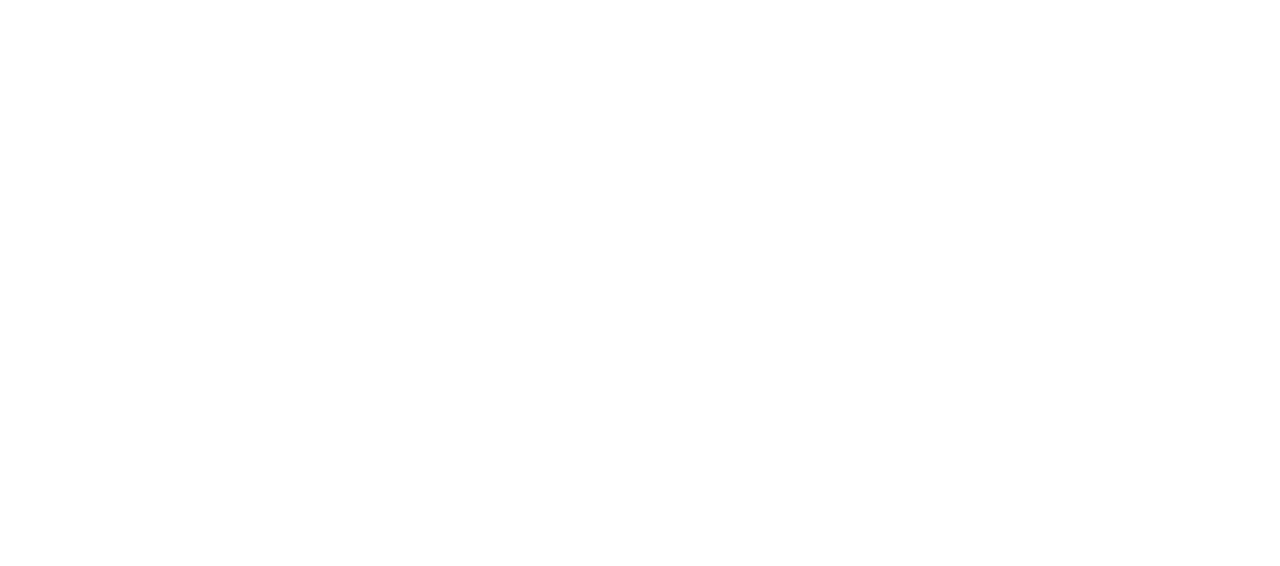
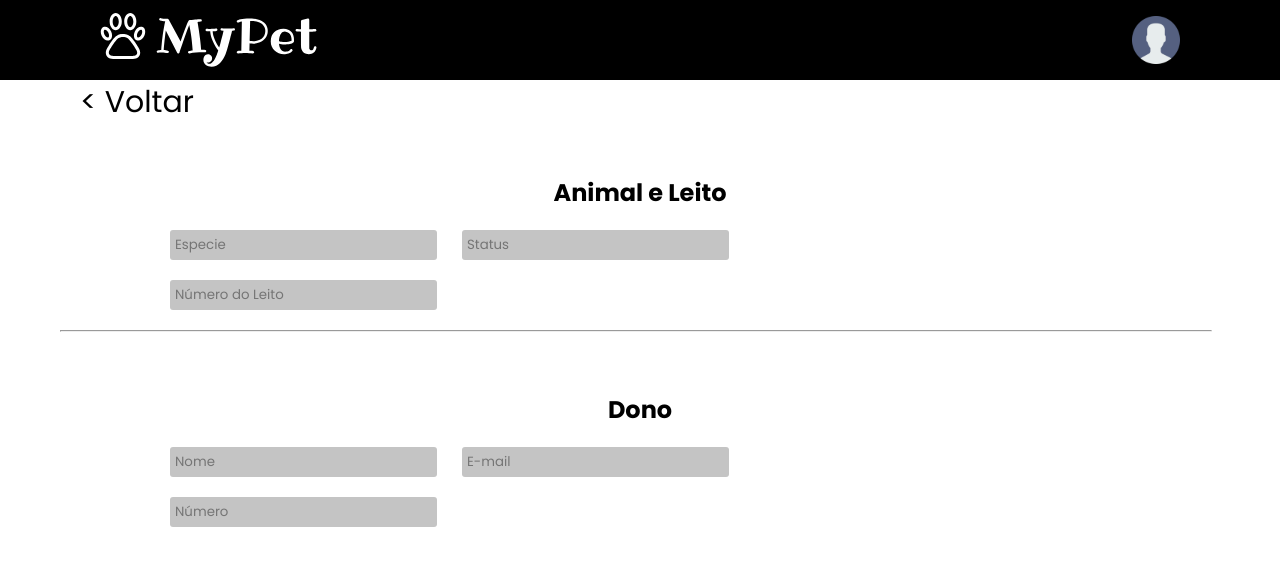
Before and after one commit to System-My-Pet/System_Pet-_Shop_FrontEnd, a React (Create React App) app: page /bed_info in a window 1280 px wide. Shown: the top 566 px of the page. Built offline with nearby package versions, Linux system fonts and the light colour scheme.

Commit message:
Verificar info do leito

```diff
--- a/src/components/Card/index.jsx
+++ b/src/components/Card/index.jsx
@@ -1,4 +1,5 @@
 import { useState, useEffect } from 'react';
+import { Link } from 'react-router-dom'
 import './styles.css';
 
 export default function Card(props) {
@@ -21,6 +22,7 @@
       <span>{props.owner}</span>
       <span>{props.specie}</span>
       <span style={{ color: statusColor }}>{props.status}</span>
+      <Link className="goInfo" to="/Bed_info">+</Link>
     </div>
   )
 }
--- a/src/components/Card/styles.css
+++ b/src/components/Card/styles.css
@@ -19,3 +19,34 @@
 span {
   font-size: 32px;
 }
+
+div.card:hover {
+  transform:scale(1.05);
+  transition: 400ms linear;
+}
+
+.goInfo {
+  text-decoration: none;
+  position: fixed;
+  right: 20px;
+  bottom: 20px;
+
+  background-color: #000;
+
+  color: #fff;
+  font-size: 40px;
+
+  height: 70px;
+  width: 70px;
+
+  border-radius: 50%;
+  border: 0;
+
+  display: flex;
+  align-items: center;
+  justify-content: center;
+}
+.goInfo:hover {
+  transition: 300ms;
+  background-color: rgb(70, 69, 69);
+}
--- /dev/null
+++ b/src/pages/Bed_info/index.jsx
@@ -0,0 +1,42 @@
+import { useState, useEffect } from 'react';
+import { Link } from 'react-router-dom'
+
+import Header from '../../components/Header'
+
+import Card from '../../components/Card'
+import attendancesFilter from '../Home'
+import attendances from '../Home'
+
+
+import './styles.css'
+
+export default function Bed_info() {
+  return (
+    <div className="bed">
+      <Header />
+      <div className="content">
+        <div className="homeButton">
+          <Link className="goHome" to="/">&lt; Voltar</Link>
+        </div>
+
+        <h2>Animal e Leito</h2>
+        <div className="bedInfo">
+          <form>
+            <input type="text" placeholder="Especie" name="specie" id="specie" required></input>
+            <input type="text" placeholder="Status" name="status" id="status" required></input><br />
+            <input type="text" placeholder="Número do Leito" name="numberBed" id="numberBed" required></input>
+          </form>
+        </div>
+        <hr></hr>
+        <h2>Dono</h2>
+        <div className="ownerInfo">
+          <form>
+            <input type="text" placeholder="Nome" name="name" id="name" required></input>
+            <input type="text" placeholder="E-mail" name="email" id="email" required></input><br />
+            <input type="text" placeholder="Número" name="phoneNumber" id="phoneNumber" required></input><br />
+          </form>
+        </div>
+      </div>
+    </div>
+  )
+};
--- /dev/null
+++ b/src/pages/Bed_info/styles.css
@@ -0,0 +1,35 @@
+.goHome {
+    -webkit-appearance: button;
+    -moz-appearance: button;
+    appearance: button;
+
+    text-decoration: none;
+    color: initial;
+    font-size: 30px;
+    padding-left: 80px;
+}
+.goHome:hover {
+    transition: 300ms;
+    color: rgb(70, 69, 69);
+  }
+.bedInfo {
+    display: flex;
+    padding-left: 170px;
+}
+.ownerInfo {
+    display: flex;
+    padding-left: 170px;
+}
+
+input {
+    background-color: #C4C4C4;
+    color: #616161;
+
+    border: none;
+    border-radius: 3px;
+    padding: 5px;
+
+    margin-right: 25px;
+    margin-bottom: 10px;
+    margin-top: 10px
+}
--- a/src/pages/register/styles.css
+++ b/src/pages/register/styles.css
@@ -8,13 +8,17 @@
     font-size: 30px;
     padding-left: 80px;
 }
+.goHome:hover {
+    transition: 300ms;
+    color: rgb(70, 69, 69);
+  }
 .registerBed {
     padding-left: 170px;
 }
 h2 {
     text-align: center;
     margin-bottom: 10px;
-    margin-top: 10px;
+    padding-top: 50px;
 }
 hr {
     width: 90%;
@@ -22,7 +26,7 @@
     margin-bottom: 10px;
     margin-left: 60px;
 }
-input {
+input{
     background-color: #C4C4C4;
     color: #616161;
 
@@ -34,7 +38,7 @@
     margin-bottom: 10px;
     margin-top: 10px
 }
-input.cpf {
+.cpf {
     padding-right: 160px;
 }
 .confirmCPF {
@@ -58,6 +62,6 @@
     border-radius: 3px;
 
     position: fixed;
-    right: 80px;
-    bottom: 50px;
+    right: 20px;
+    bottom: 20px;
 }
--- a/src/routes.js
+++ b/src/routes.js
@@ -3,12 +3,14 @@
 
 import Home from './pages/Home';
 import Register from './pages/Register';
+import Bed_info from './pages/Bed_info';
 
 export default function Routes () {
   return (
     <Router>
       <Route path="/" exact component={Home} />
       <Route path="/register" component={Register} />
+      <Route path="/bed_info" component={Bed_info} />
     </Router>
   )
 }
```
